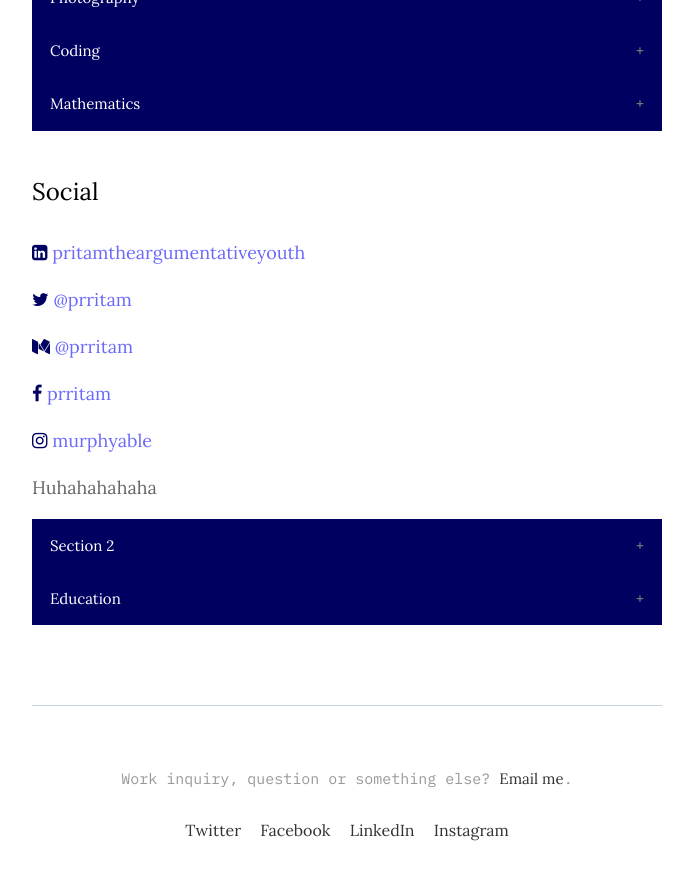
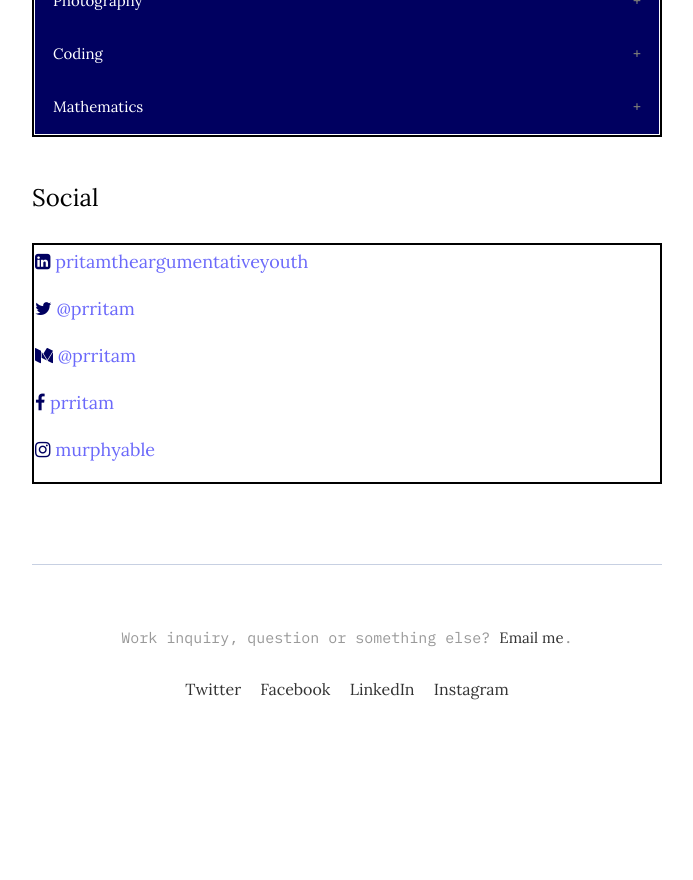
Before and after one commit to argumentativeyouth/pritams-portfolio, a Jekyll site: the page built from _pages/resume.md, in a window 1280 px wide and 900 px high, scrolled down 4356 px. Shown: the top 880 px of the window, without its empty margins (293-986 px from the left). Built offline with Jekyll 4.4.1, drawn with Linux system fonts in a browser that asks for light colours; after the commit the page ends 5114 px from its top, so only the background shows below that.

Commit message:
Update resume.md

```diff
--- a/_pages/resume.md
+++ b/_pages/resume.md
@@ -260,6 +260,9 @@
 
 
 <h3>Interests</h3>
+<table style="width:100%">
+<tr>
+<td>
 <button class="accordion">Reading</button>
 <div class="panel">
   <p>Lorem ipsum dolor sit amet, consectetur adipisicing elit, sed do eiusmod tempor incididunt ut labore et dolore magna aliqua. Ut enim ad minim veniam, quis nostrud exercitation ullamco laboris nisi ut aliquip ex ea commodo consequat.</p>
@@ -280,30 +283,22 @@
 <div class="panel">
   <p>Lorem ipsum dolor sit amet, consectetur adipisicing elit, sed do eiusmod tempor incididunt ut labore et dolore magna aliqua. Ut enim ad minim veniam, quis nostrud exercitation ullamco laboris nisi ut aliquip ex ea commodo consequat.</p>
 </div>
+</td>
+</tr>
+</table>
 
 <h3>Social</h3>
+<table style="width:100%">
+<tr>
+<td>
 <p><i class="fa fa-linkedin-square" style="color:#000060;"></i> <a href="https://www.linkedin.com/in/pritamtheargumentativeyouth/" target="_blank">pritamtheargumentativeyouth</a></p>
 <p><i class="fa fa-twitter" style="color:#000060;"></i> <a href="https://twitter.com/prritam" target="_blank">@prritam</a></p>
 <p><i class="fa fa-medium" style="color:#000060;"></i> <a href="https://medium.com/@prritam" target="_blank">@prritam</a></p>
 <p><i class="fa fa-facebook" style="color:#000060;"></i> <a href="https://www.facebook.com/prritam" target="_blank">prritam</a></p>
 <p><i class="fa fa-instagram" style="color:#000060;"></i> <a href="https://www.instagram.com/murphyable/" target="_blank">murphyable</a></p>
-<p>Huhahahahaha</p>
-
-<button class="accordion">Section 2</button>
-<div class="panel">
-  <p>Lorem ipsum dolor sit amet, consectetur adipisicing elit, sed do eiusmod tempor incididunt ut labore et dolore magna aliqua. Ut enim ad minim veniam, quis nostrud exercitation ullamco laboris nisi ut aliquip ex ea commodo consequat.</p>
-</div>
-
-<button class="accordion">Education</button>
-<div class="panel">
-  <h3>MS Communication</h3>
-  <p><strong>St. Joseph's College (Autonomous), Bangalore - 2015-2017</strong></p>
-  <p>Lorem ipsum dolor sit amet, consectetur adipisicing elit, sed do eiusmod tempor incididunt ut labore et dolore magna aliqua. Ut enim ad minim veniam, quis nostrud exercitation ullamco laboris nisi ut aliquip ex ea commodo consequat.</p>
-  <h3>BE Electronics & Communication</h3>
-  <p><strong>Acharya Institute of Technology, Bangalore - 2008-2013</strong></p>
-  <p>Lorem ipsum dolor sit amet, consectetur adipisicing elit, sed do eiusmod tempor incididunt ut labore et dolore magna aliqua. Ut enim ad minim veniam, quis nostrud exercitation ullamco laboris nisi ut aliquip ex ea commodo consequat.</p>
-</div>
-
+</td>
+</tr>
+</table>
 <script>
 var acc = document.getElementsByClassName("accordion");
 var i;
```
